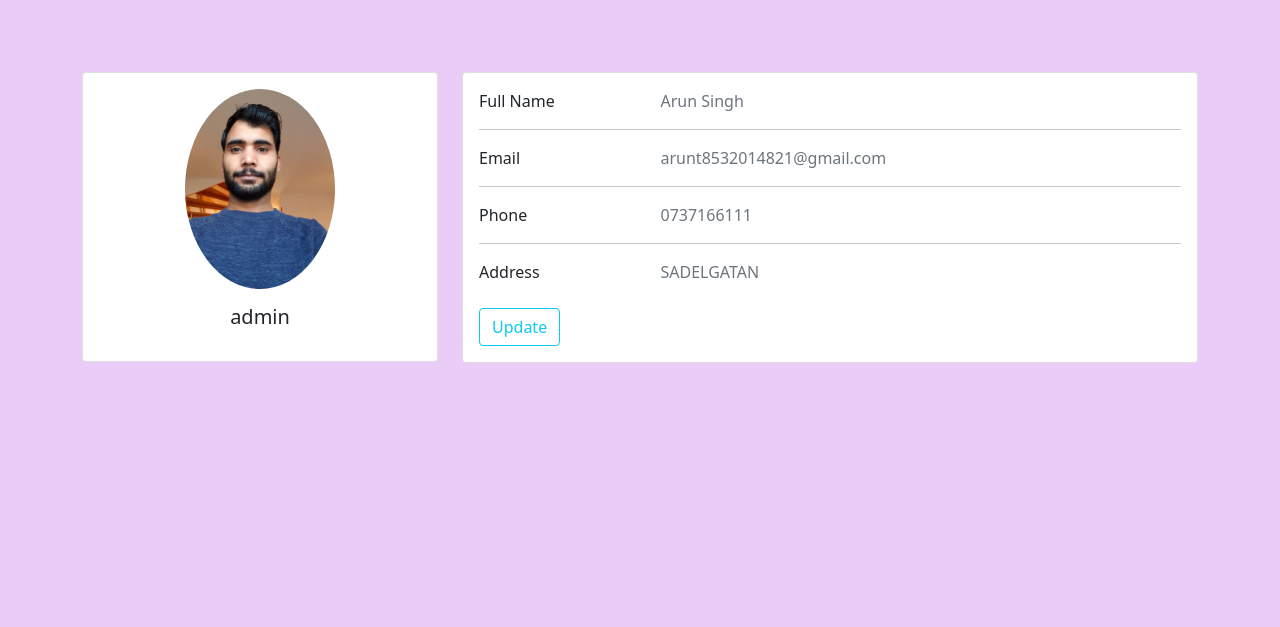
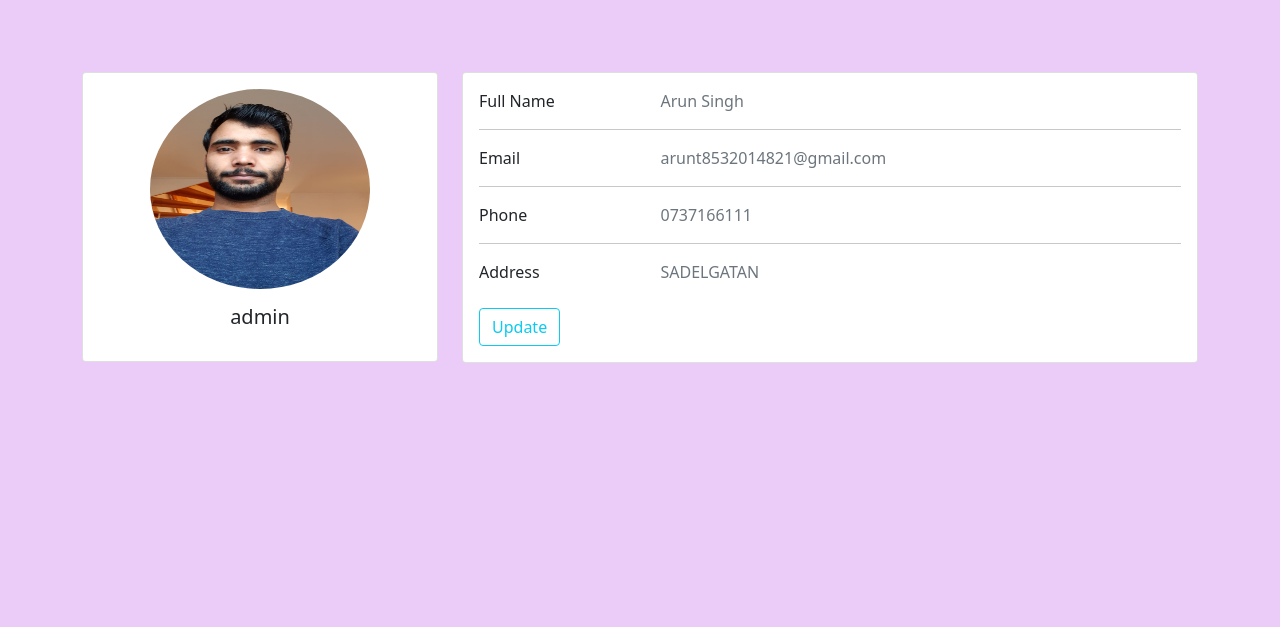
Before and after one commit to likithavenkatesh31/Lexicon_Gadgets, a Django app: page /profile/ in a window 1280 px wide. Shown: the part 62-689 px from the top of the page. Run offline with Django 4.2, Linux system fonts and the light colour scheme; a user stored in the database is signed in; data comes from the database, SQL or seed files in the repository; both versions use the stored data as it was after the commit; some libraries are stand-ins or nearby versions.

Commit message:
adds style to profile page

```diff
--- a/lexicon_gadgets/templates/lexiconapp/profile.html
+++ b/lexicon_gadgets/templates/lexiconapp/profile.html
@@ -2,17 +2,16 @@
 <section >
   <div class="container py-5">
     <div class="row">
-      <div class="col-lg-4">
-        <div class="card mb-4">
+      <div class="col-lg-4" id="profile-pic">
+        <div class="card mb-4" >
           <div class="card-body text-center">
             <img
             src="{{ user.profile.image.url }}"
               alt="avatar"
               class="rounded-circle img-fluid"
-              style="width: 150px"
+              style="width: 13.75em; height: 12.5em;"
             />
             <h5 class="my-3"> {{ user.username }}</h5>
-
           </div>
         </div>
       </div>
```
Also changed, not shown: lexicon_gadgets/db.sqlite3, lexicon_gadgets/static/css/index.css (line endings or trailing spaces).
